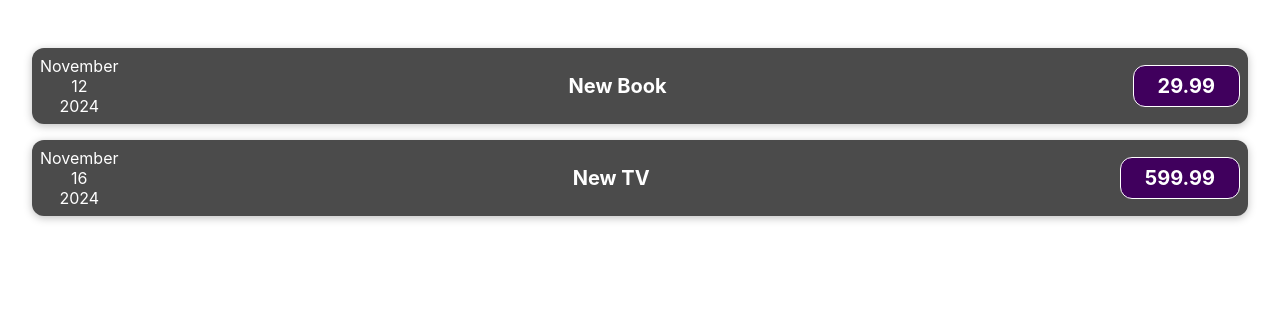
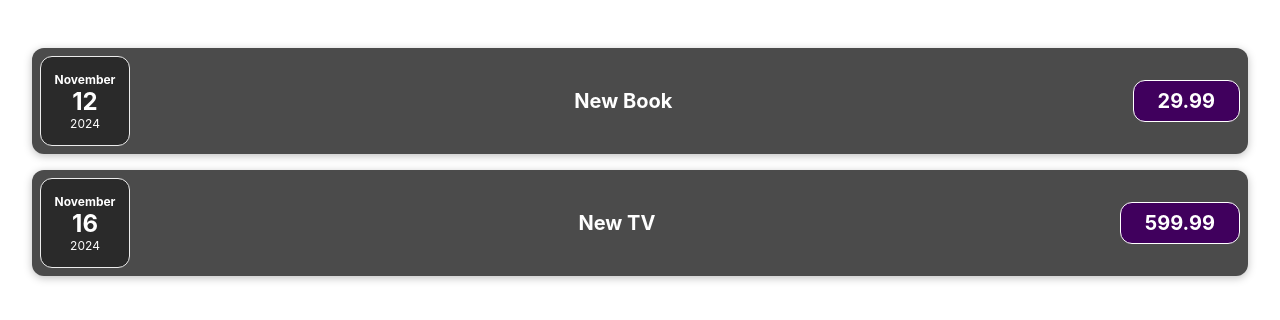
Before and after one commit to MartinRitsVOCO/react-expenses, a React (Vite) app in the folder react-expenses/: page / in a window 1280 px wide. Shown: the top 320 px of the page. Built offline with nearby package versions, Linux system fonts and the light colour scheme.

Commit message:
Ülesanne 1 - kujunduse lisamine komponendile

```diff
--- a/react-expenses/src/components/ExpensesDate.jsx
+++ b/react-expenses/src/components/ExpensesDate.jsx
@@ -1,14 +1,15 @@
 /* eslint-disable react/prop-types */
+import './ExpensesDate.css';
 const ExpensesDate = (props) => {
     const year = props.date.getFullYear();
     const month = props.date.toLocaleString('en-US', { month: 'long' });
     const day = props.date.toLocaleString('en-US', { day: '2-digit' });
 
     return (
-    <div>
-        <div>{month}</div>
-        <div>{day}</div>
-        <div>{year}</div>
+    <div className='expense-date'>
+        <div className='expense-date__month'>{month}</div>
+        <div className='expense-date__day'>{day}</div>
+        <div className='expense-date__year'>{year}</div>
     </div>
     )
 }
```
